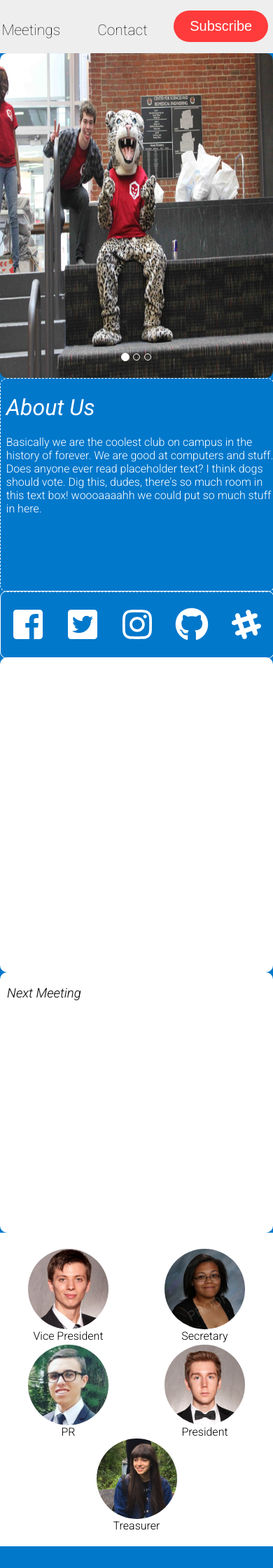
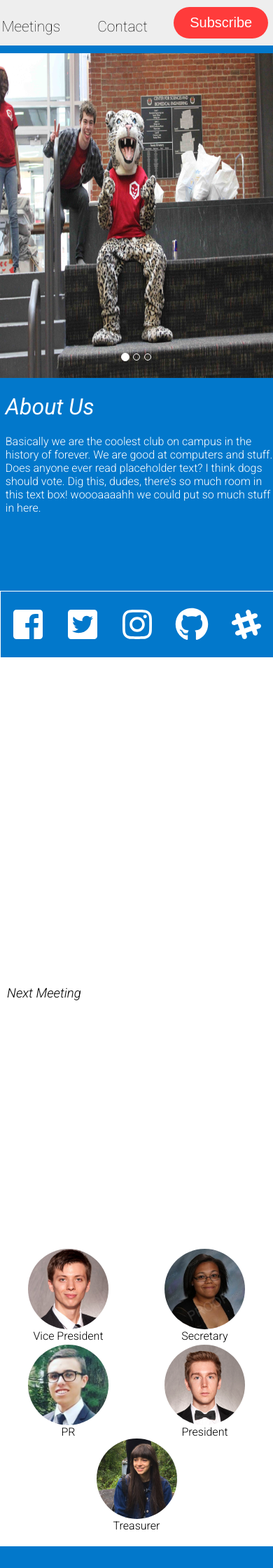
Before and after one commit to csswit/new-css-website, a PHP site: page / in a window 390 px wide. Shown: the top 2240 px of the page at 70% size. Run offline with PHP 8.4, Linux system fonts and the light colour scheme; some libraries are stand-ins or nearby versions.

Commit message:
fixed bug

```diff
--- a/style.css
+++ b/style.css
@@ -147,10 +147,6 @@ div.navbar {
 #meetings, #contact, #subscribe {
   justify-self: center;
   align-self: center;
-}
-
-div.navbar>* {
-  /* float: right; */
 }
 
 a.navlink {
@@ -417,6 +413,10 @@ background-color: white;
 }
 
 @media screen and (max-width: 768px) {
+  div {
+    border-radius: 0;
+  }
+
   .firstsection {
     grid-template-columns: 50% 50%;
     grid-row-gap: 0;
@@ -424,12 +424,12 @@ background-color: white;
   }
 
   div.navbar {
-    height: 9vh;
+    /* height: 9vh; */
     min-height: 58px;
     padding-top: 0;
 
     grid-template-columns: 33% auto 33%;
-    grid-template-rows: 9vh;
+    /* grid-template-rows: 9vh; */
   }
 
   #meetings {
@@ -463,6 +463,7 @@ background-color: white;
 
   div.aboutpane {
     height: 24vh;
+    border: none;
 
     grid-column-start: 1;
     grid-column-end: 3;
```
